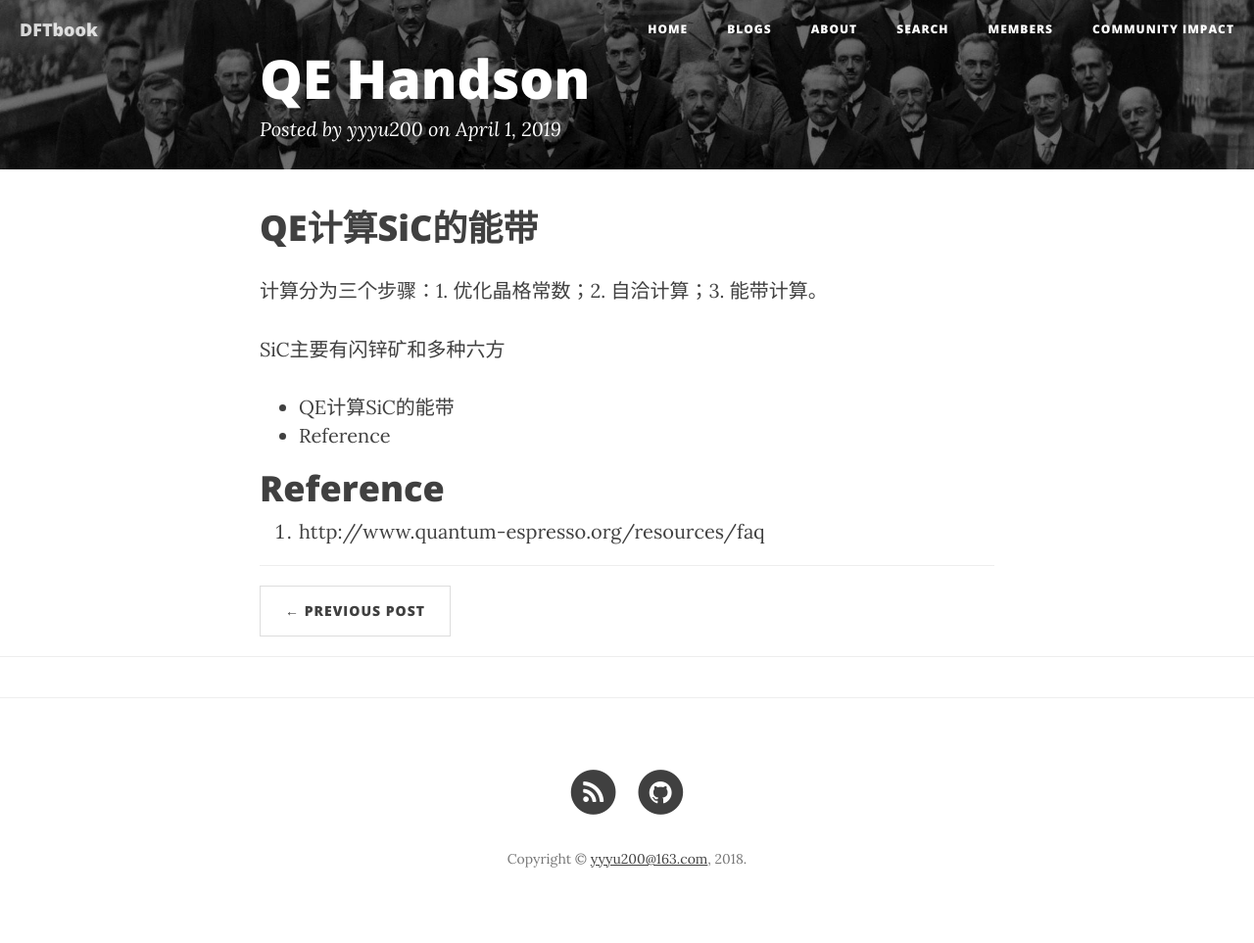
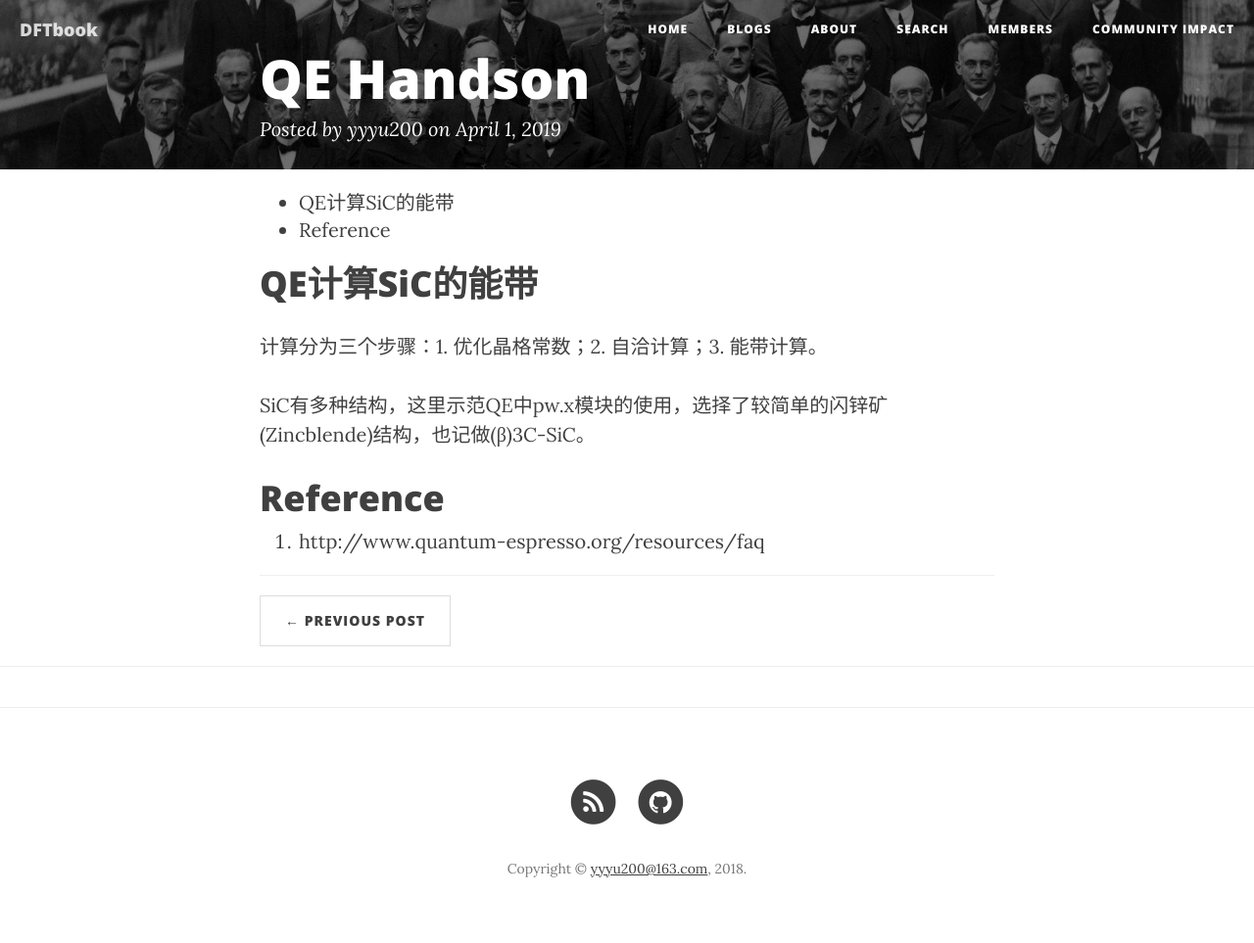
Before and after one commit to yyyu200/DFTbook, a Jekyll site: the page built from _posts/2019-04-01-Fortran.md, in a window 1280 px wide. Shown: the whole page at 98% size. Built offline with Jekyll 4.4.1, drawn with Linux system fonts in a browser that asks for light colours; nearby versions of some CDN libraries; comment, search, counter and statistics services are not loaded.

Commit message:
modify at20190401-16:54:24-aliyun

```diff
--- a/_posts/2019-04-01-Fortran.md
+++ b/_posts/2019-04-01-Fortran.md
@@ -15,15 +15,14 @@ theme: beige
 trans: cube
 ---
 
+* TOC
+{:toc}
+
 # QE计算SiC的能带
 
 计算分为三个步骤：1. 优化晶格常数；2. 自洽计算；3. 能带计算。
 
-SiC主要有闪锌矿和多种六方
-
-* TOC
-{:toc}
-
+SiC有多种结构，这里示范QE中pw.x模块的使用，选择了较简单的闪锌矿(Zincblende)结构，也记做(β)3C-SiC。
 
 # Reference
 
```
